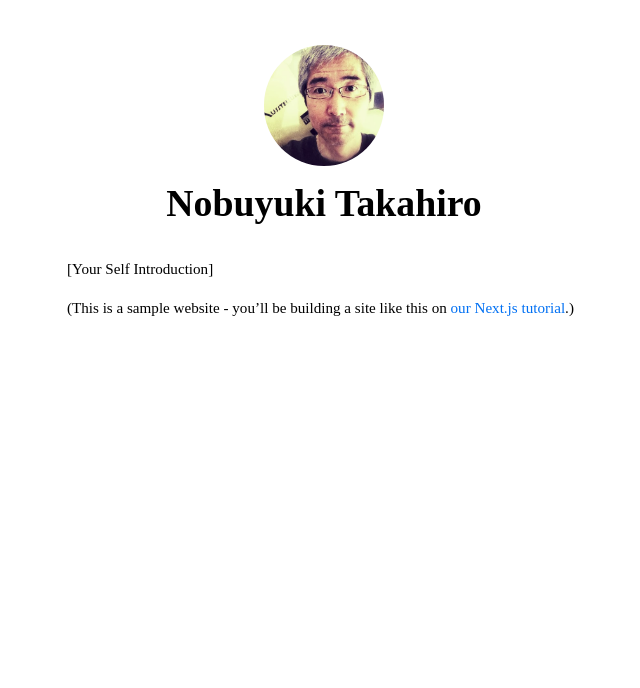
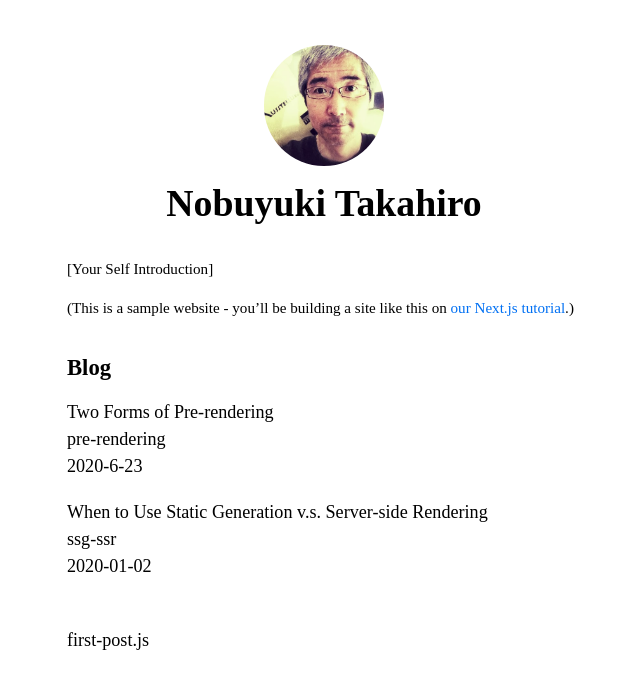
Before and after one commit to vivlio-kumihan/tk, a Next.js app: page / in a window 1280 px wide. Shown: the top 688 px of the page, without its empty margins (316-956 px from the left). Built offline with nearby package versions, Linux system fonts and the light colour scheme.

Commit message:
Static Generation

```diff
--- /dev/null
+++ b/lib/posts.js
@@ -0,0 +1,32 @@
+import fs from "fs"
+import path from "path"
+import matter from "gray-matter"
+
+// postsディレクトリまでのパスを変数に格納する。
+const postsDir = path.join(process.cwd(), "posts")
+
+export function getSortedPostsData() {
+  // パスを辿って、postsディレクトリ内のファイル名を収集する。
+  const fileNames = fs.readdirSync(postsDir)
+
+  const allPostsData = fileNames.map(fn => {
+    // 拡張子を取り去ったファイル名をidに格納する。
+    const id = fn.replace(/\.md$/, "")
+    // 該当ファイルのパスを変数に格納する。
+    const fullPath = path.join(postsDir, fn)
+    // パスを辿って、該当ファイルの中身を変数か格納する。
+    const fileContents = fs.readFileSync(fullPath, "utf8")
+    // gray-matterを使って、ファイルの内容をよしなに変更する。
+    const matterResult = matter(fileContents)
+    // id（titleとdate）と中身を返す。
+    return { id, ...matterResult.data }
+  })
+  // idのdateプロパティを参照して表示順を決定する。
+  return allPostsData.sort((a, b) => {
+    if (a.date < b.date) {
+      return 1
+    } else {
+      return -1
+    }
+  })
+}
--- a/package.json
+++ b/package.json
@@ -8,6 +8,7 @@
     "start": "next start"
   },
   "dependencies": {
+    "gray-matter": "^4.0.2",
     "next": "9.3.5",
     "react": "16.13.1",
     "react-dom": "16.13.1"
--- a/pages/index.js
+++ b/pages/index.js
@@ -1,8 +1,16 @@
 import Head from 'next/head'
 import Layout, { siteTilte } from "../components/layout"
 import utilStyles from "../styles/utils.module.css"
+import { getSortedPostsData } from "../lib/posts"
 
-const Home = () => {
+export async function getStaticProps() {
+  const allPostsData = getSortedPostsData()
+  return {
+    props: { allPostsData }
+  }
+}
+
+const Home = ({allPostsData}) => {
   return (
     <Layout home>
       <Head>
@@ -15,6 +23,22 @@ const Home = () => {
           <a href="https://nextjs.org/learn">our Next.js tutorial</a>.)
         </p>
       </section>
+      <section className={`${utilStyles.headingMD} ${utilStyles.padding1px}`}>
+        <h2 className={utilStyles.headingLG}>
+          Blog
+        </h2>
+        <ul className={utilStyles.list}>
+          {allPostsData.map(({id, date, title}) => (
+            <li className={utilStyles.listItem} key={id}>
+              {title}
+              <br />
+              {id}
+              <br />
+              {date}
+            </li>
+          ))}
+        </ul>
+      </section>
     </Layout>
   )
 }
--- /dev/null
+++ b/posts/pre-rendering.md
@@ -0,0 +1,18 @@
+---
+title: "Two Forms of Pre-rendering"
+date: "2020-6-23"
+---
+
+Next.js has two forms of pre-rendering: **Static Generation** and **Server-side Rendering**. The difference is in **when** it generates the HTML for a page.
+
+Next.jsには2つの形式のプリレンダリングがあります。**静的生成**と**サーバーサイドレンダリング**です。違いは、ページのHTMLを生成する**時**にあります。
+
+- **Static Generation** is the pre-rendering method that generates the HTML at **build time**. The pre-rendered HTML is then _reused_ on each request.
+- **Server-side Rendering** is the pre-rendering method that generates the HTML on **each request**.
+
+- **静的生成**は、**ビルド時**にHTMLを生成するプリレンダリング・メソッドです。プリレンダリングされたHTMLは、各リクエストで_再利用_されます。
+- **サーバーサイドレンダリング**は、**リクエストごとにHTMLを生成するプリレンダリング・メソッドです**。
+
+Importantly, Next.js lets you **choose** which pre-rendering form to use for each page. You can create a "hybrid" Next.js app by using Static Generation for most pages and using Server-side Rendering for others.
+
+重要なことは、Next.jsではページごとにどのプリレンダリング・フォームを使用するかを**選択する**ことができるということです。ほとんどのページでスタティック生成を使用し、その他のページではサーバーサイドレンダリングを使用する「ハイブリッド」なNext.jsアプリを作成することができます。
--- /dev/null
+++ b/posts/ssg-ssr.md
@@ -0,0 +1,29 @@
+---
+title: "When to Use Static Generation v.s. Server-side Rendering"
+date: "2020-01-02"
+---
+
+We recommend using **Static Generation** (with and without data) whenever possible because your page can be built once and served by CDN, which makes it much faster than having a server render the page on every request.
+
+静的生成を使うことで、あなたのページは一度構築され、CDNによって提供されるため、サーバーがリクエストのたびにページをレンダリングするよりもはるかに高速になります。
+
+You can use Static Generation for many types of pages, including:
+
+静的生成は、以下のような多くのタイプのページで使用することができます。
+
+- Marketing pages
+- Blog posts
+- E-commerce product listings
+- Help and documentation
+
+You should ask yourself: "Can I pre-render this page **ahead** of a user's request?" If the answer is yes, then you should choose Static Generation.
+
+"このページをユーザーの**リクエストに先立ってレンダリング**するほうがいいだろうか"と自問自答してみて、答えがイエスならば静的生成を選択すべきです。
+
+On the other hand, Static Generation is **not** a good idea if you cannot pre-render a page ahead of a user's request. Maybe your page shows frequently updated data, and the page content changes on every request.
+
+一方で、ユーザーのリクエストに先立ってページをプリレンダリングできない場合、スタティック生成は**良いアイデアではありません**。あなたのページは頻繁に更新されるデータを表示し、ページの内容はリクエストのたびに変化しているかもしれいからです。
+
+In that case, you can use **Server-Side Rendering**. It will be slower, but the pre-rendered page will always be up-to-date. Or you can skip pre-rendering and use client-side JavaScript to populate data.
+
+このようなケースでは、サーバーサイド・レンダリングを使うべきです。実行速度は遅くなりますが、プリレンダリングされたページは常に最新の状態で表示されます。あるいは、プリレンダリングをスキップして、クライアント側の JavaScript を使用してデータを入力することもできます。
```
Also changed, not shown: posts/first-post.js (renamed from pages/posts/first-post.js), 1 other file (tests, documents, lock files or other folders).
